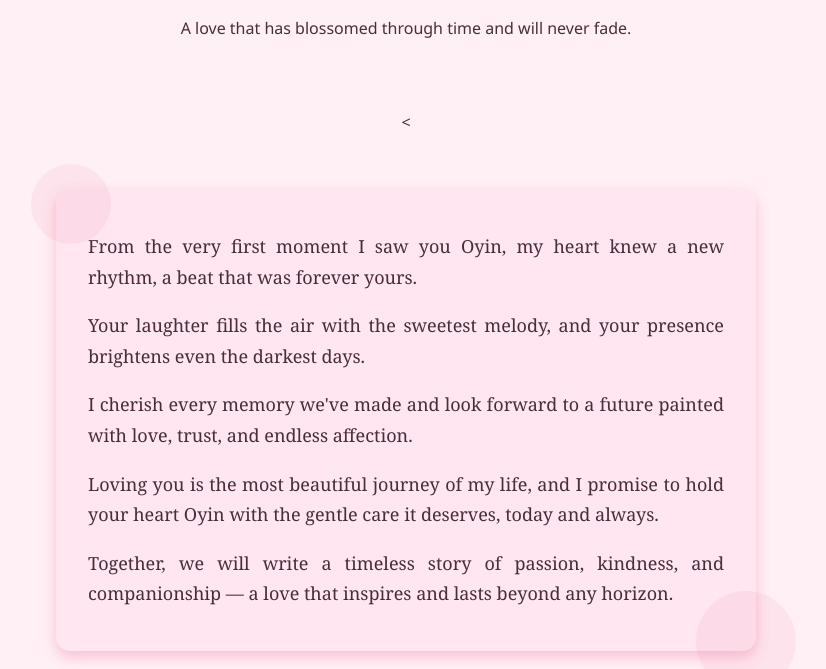
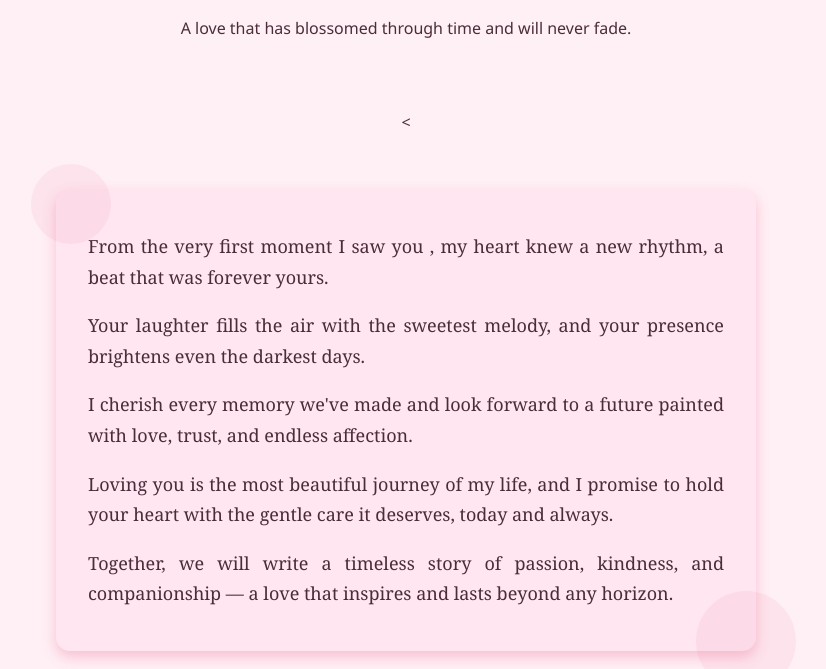
Before and after one commit to rofozag/tilewa, a plain HTML site: page index.html in a window 1280 px wide. Shown: the part 131-800 px from the top of the page, without its empty margins (234-1060 px from the left). Drawn offline with Linux system fonts and the light colour scheme.

Commit message:
Update index.html

```diff
--- a/index.html
+++ b/index.html
@@ -23,7 +23,7 @@
     <!-- Message Section -->
     <section class="message-section">
       <p>
-        From the very first moment I saw you Oyin, my heart knew a new rhythm, a beat that was forever yours.
+        From the very first moment I saw you , my heart knew a new rhythm, a beat that was forever yours.
       </p>
       <p>
         Your laughter fills the air with the sweetest melody, and your presence brightens even the darkest days.
@@ -32,7 +32,7 @@
         I cherish every memory we've made and look forward to a future painted with love, trust, and endless affection.
       </p>
       <p>
-        Loving you is the most beautiful journey of my life, and I promise to hold your heart Oyin with the gentle care it deserves, today and always.
+        Loving you is the most beautiful journey of my life, and I promise to hold your heart  with the gentle care it deserves, today and always.
       </p>
       <p>
         Together, we will write a timeless story of passion, kindness, and companionship — a love that inspires and lasts beyond any horizon.
```
